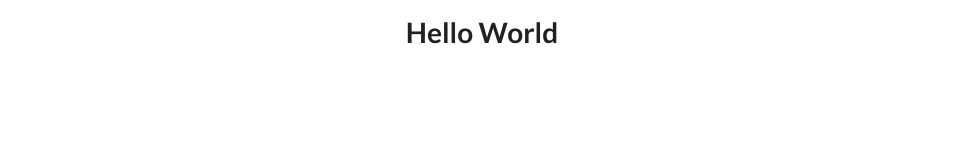
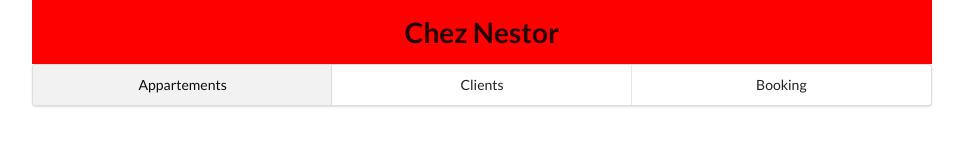
Before and after one commit to Fle0h/NestorTest, a React app: page / in a window 1280 px wide. Shown: the whole page, without its empty margins (158-1121 px from the left). Built offline with nearby package versions, Linux system fonts and the light colour scheme.

Commit message:
added component Header / Navigation

```diff
--- a/package.json
+++ b/package.json
@@ -58,6 +58,7 @@
     "react": "^16.13.1",
     "react-dom": "^16.13.1",
     "react-redux": "^7.2.1",
+    "react-router-dom": "^5.2.0",
     "redux": "^4.0.5",
     "semantic-ui-css": "^2.4.1",
     "semantic-ui-react": "^2.0.1",
--- a/src/components/App/index.js
+++ b/src/components/App/index.js
@@ -2,9 +2,13 @@ import React from 'react';
 
 import './styles.scss';
 
+import Header from 'src/components/Header';
+import Navigation from 'src/components/Navigation';
+
 const App = () => (
   <div className="app">
-    <h1>Hello World</h1>
+    <Header />
+    <Navigation />
   </div>
 );
 
--- a/src/components/App/styles.scss
+++ b/src/components/App/styles.scss
@@ -1,9 +1,5 @@
 .app {
-  width: 500px;
-  margin: 1em auto;
+  width: 900px;
+  margin: 0em auto;
   text-align: center;
 }
-
-.app img {
-  max-width: 150px;
-}
--- /dev/null
+++ b/src/components/Header/index.js
@@ -0,0 +1,11 @@
+import React from 'react';
+
+import './style.scss';
+
+const Header = () => (
+  <div className="header">
+    <h1 className="header-title">Chez Nestor</h1>
+  </div>
+);
+
+export default Header;
--- /dev/null
+++ b/src/components/Header/style.scss
@@ -0,0 +1,7 @@
+@use 'src/styles/vars' as v;
+
+.header {
+  background-color: red;
+  padding: 1em 0em;
+  overflow: hidden;
+}
--- /dev/null
+++ b/src/components/Navigation/index.js
@@ -0,0 +1,22 @@
+import React from 'react';
+import { NavLink } from 'react-router-dom';
+
+import './style.scss';
+
+const Navigation = () => (
+  <div className="navigation">
+    <div className="ui three item menu">
+      <NavLink to="/" className="item" activeClassName="item active" exact>
+        Appartements
+      </NavLink>
+      <NavLink to="/clients" className="item" activeClassName="item active" exact>
+        Clients
+      </NavLink>
+      <NavLink to="/reservation" className="item" activeClassName="item active" exact>
+        Booking
+      </NavLink>
+    </div>
+  </div>
+);
+
+export default Navigation;
--- a/src/index.js
+++ b/src/index.js
@@ -1,6 +1,7 @@
 import React from 'react';
 import { render } from 'react-dom';
 import { Provider } from 'react-redux';
+import { BrowserRouter } from 'react-router-dom';
 
 import App from 'src/components/App';
 
@@ -10,7 +11,9 @@ import 'semantic-ui-css/semantic.min.css';
 
 const rootReactElement = (
   <Provider store={store}>
-    <App />
+    <BrowserRouter>
+      <App />
+    </BrowserRouter>
   </Provider>
 );
 
```
Also changed, not shown: README.md (added), src/components/Navigation/style.scss (added), 1 other file.
